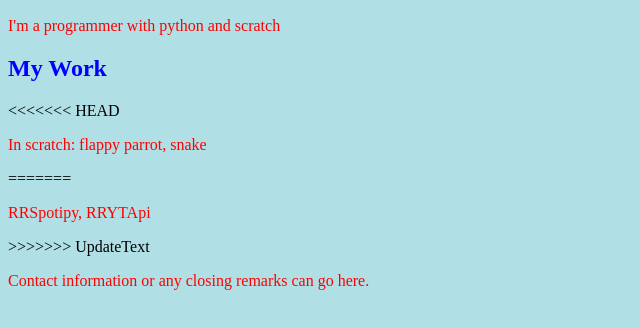
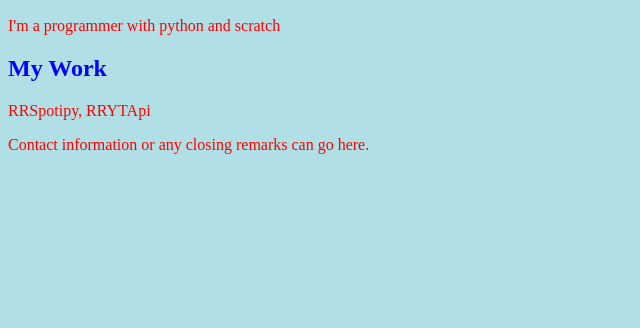
Before and after one commit to RadoTheProgrammer/mywebpage-test, a plain HTML site: page main.html in a window 1280 px wide. Shown: the part 298-626 px from the top of the page, without its empty margins (0-640 px from the left). Drawn offline with Linux system fonts and the light colour scheme.

Commit message:
removed HEAD

```diff
--- a/main.html
+++ b/main.html
@@ -24,11 +24,7 @@
 
         <section>
             <h2>My Work</h2>
-<<<<<<< HEAD
-            <p>In scratch: flappy parrot, snake</p>
-=======
             <p>RRSpotipy, RRYTApi</p>
->>>>>>> UpdateText
             <!-- Add your work/portfolio content -->
         </section>
 
```
